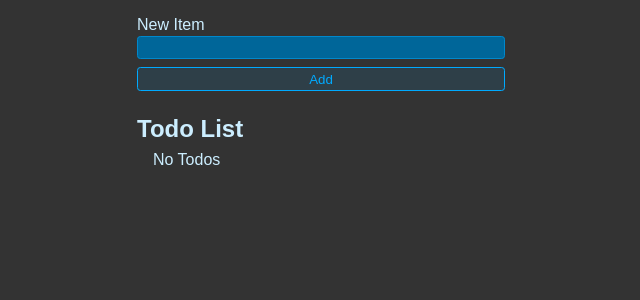
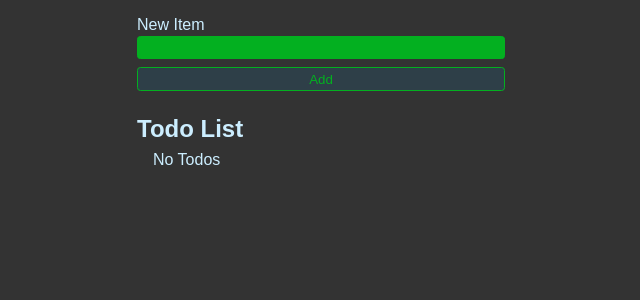
Before and after one commit to code-mazin/phase-2-project, a React (Vite) app: page / in a window 1280 px wide. Shown: the top 300 px of the page, without its empty margins (319-959 px from the left). Built offline with nearby package versions, Linux system fonts and the light colour scheme.

Commit message:
update css

```diff
--- a/src/NewTodoForm.jsx
+++ b/src/NewTodoForm.jsx
@@ -1,15 +1,15 @@
 import { useState } from "react"
 
 export function NewTodoForm({ onSubmit }) {
-  const [newItem, setNewItem] = useState("")
+  const [newOne, setNewOne] = useState("")
 
   function handleSubmit(e) {
     e.preventDefault()
-    if (newItem === "") return
+    if (newOne === "") return
 
-    onSubmit(newItem)
+    onSubmit(newOne)
 
-    setNewItem("")
+    setNewOne("")
   }
 
   return (
@@ -17,8 +17,8 @@ export function NewTodoForm({ onSubmit }) {
       <div className="form-row">
         <label htmlFor="item">New Item</label>
         <input
-          value={newItem}
-          onChange={e => setNewItem(e.target.value)}
+          value={newOne}
+          onChange={e => setNewOne(e.target.value)}
           type="text"
           id="item"
         />
--- a/src/styles.css
+++ b/src/styles.css
@@ -25,8 +25,8 @@
 
   .btn {
     background: hsl(200, 100%, 50%, 0.1);
-    border: 1px solid hsl(200, 100%, 50%);
-    color: hsl(200, 100%, 50%);
+    border: 1px solid hsl(130, 97%, 35%);
+    color: hsl(130, 97%, 35%);
     padding: 0.25em 0.5em;
     border-radius: 0.25em;
     cursor: pointer;
@@ -51,15 +51,15 @@
 
   .new-item-form input {
     outline: none;
-    border: 1px solid hsl(200, 100%, 40%);
-    background: hsl(200, 100%, 30%);
+    border: 1px solid hsl(130, 97%, 35%);
+    background: hsl(130, 97%, 35%);
     border-radius: 0.25em;
     padding: 0.25em 0.5em;
     color: hsl(200, 100%, 90%);
   }
 
   .new-item-form input:focus {
-    border: 1px solid hsl(200, 100%, 70%);
+    border: 1px solid hsl(130, 97%, 35%);
   }
 
   .header {
@@ -76,7 +76,7 @@
   }
 
   .list li:has(input:checked) label {
-    color: hsl(200, 20%, 40%);
+    color: hsl(130, 97%, 35%);
   }
 
   .list {
@@ -99,7 +99,7 @@
   }
 
   .list li:has(input:focus-visible) label {
-    outline: 1px solid hsl(200, 100%, 50%);
+    outline: 1px solid hsl(130, 97%, 35%);
   }
 
   .list li input {
```
